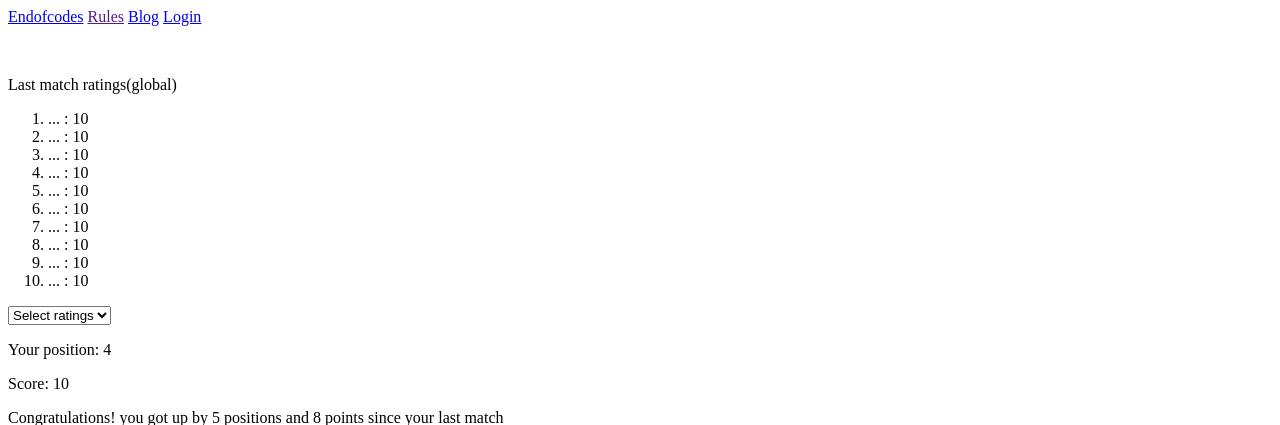
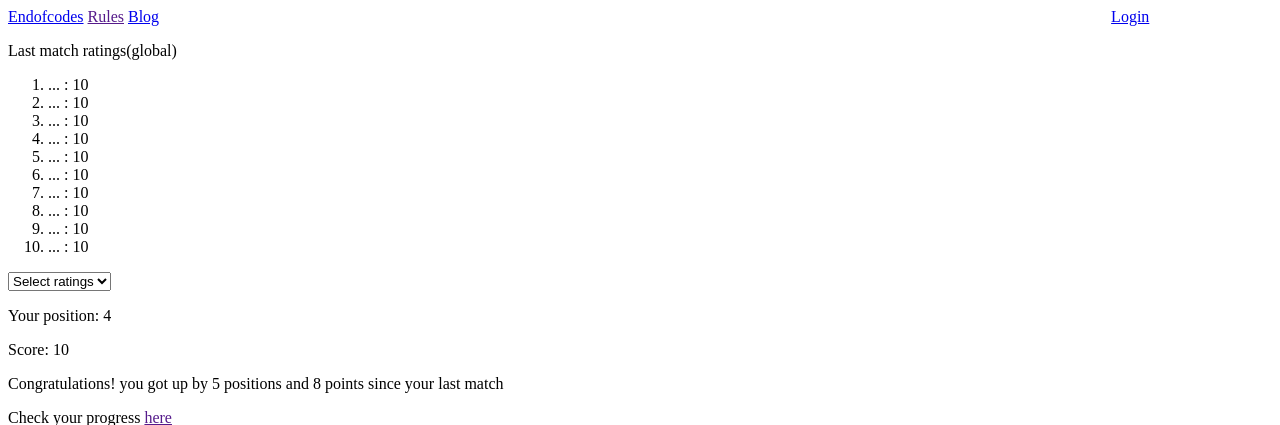
Before and after one commit to dionyziz/endofcodes, a PHP site: page / in a window 1280 px wide. Shown: the top 425 px of the page. Run offline with PHP 8.4, Linux system fonts and the light colour scheme.

Commit message:
Modifies header's css

```diff
--- a/static/style/header.css
+++ b/static/style/header.css
@@ -1,12 +1,17 @@
 #header {
-    margin-bottom: 50px;
+    margin: 0%;
 }
+
 #header ul {
     list-style-type: none;
     display: inline;
-    padding-left: 0px;
+    padding: 0%;
 }
 
 #header li {
     display: inline;
 }
+
+#header li#login {
+    margin-left: 75%;
+}
```
